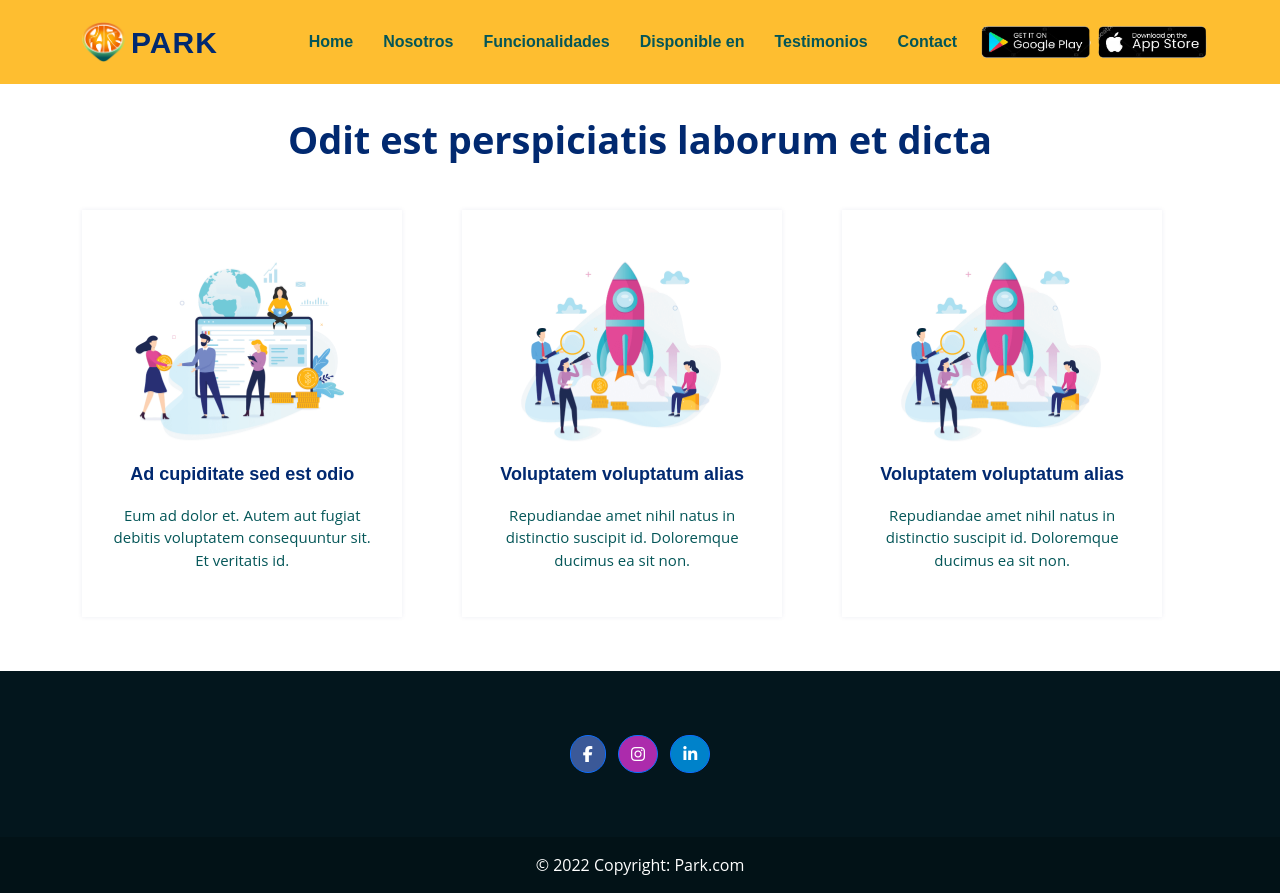
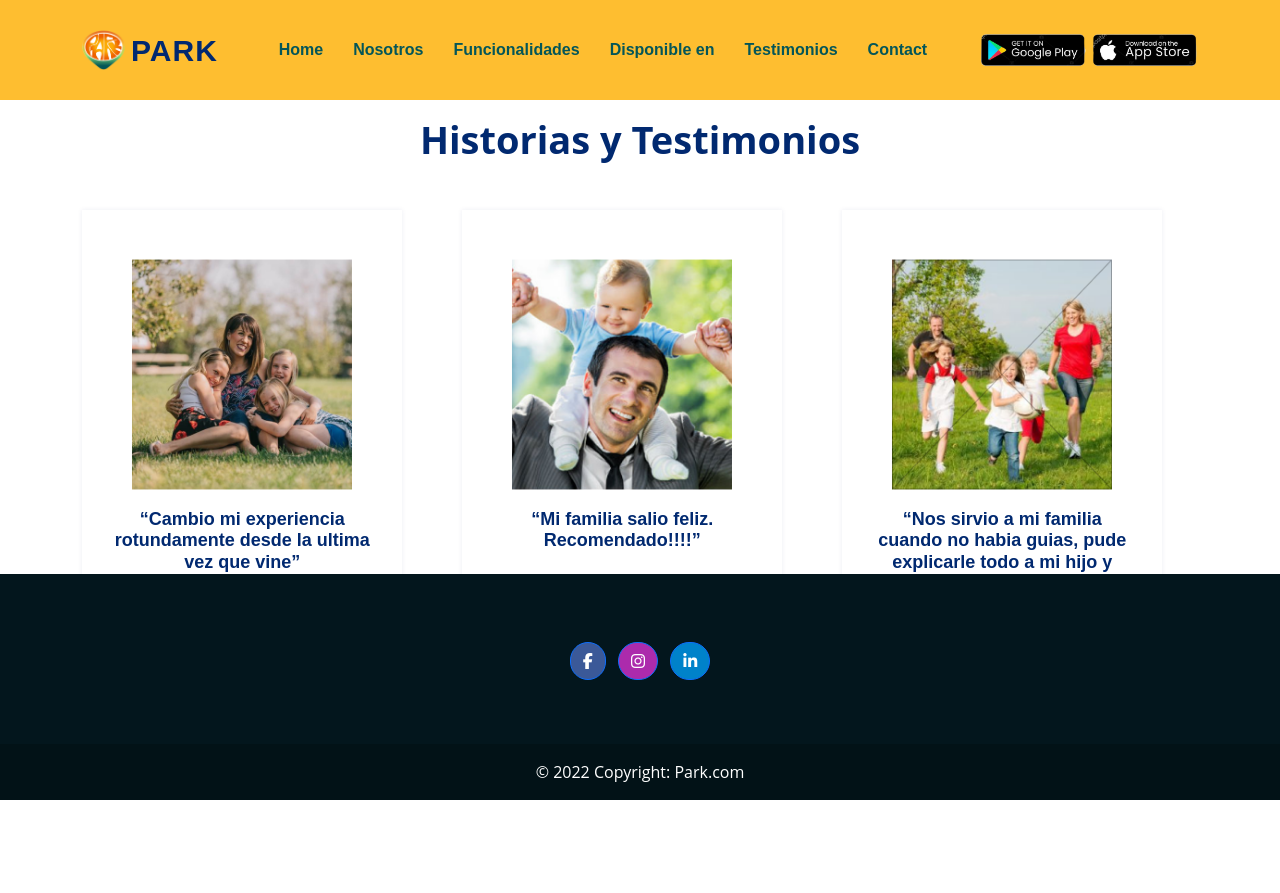
Before and after one commit to Ivanovich0705/IHC-LandingPage, a plain HTML site: page testimonio.html in a window 1280 px wide. After the commit the page ends 800 px from the top, so only its background shows below. Drawn offline with nearby package versions, Linux system fonts and the light colour scheme.

Commit message:
sprint-2

```diff
--- a/assets/css/style.css
+++ b/assets/css/style.css
@@ -15,7 +15,7 @@
 body {
   font-family: "Open Sans", sans-serif;
   color: #045658;
-  min-height: 100%;
+  height: 100%;
 }
 
 a {
@@ -2064,23 +2064,8 @@ section {
 .footer-sm-all{
   background-color: #03161D;
 }
-
 .btn-footer{
   border-radius: 40px;
-}
-.footer-section{
-
-}
-footer{
-  margin-top: auto;
-}
-
-@media (min-width: 992px){
-  .footer-lg-all-fixed{
-    background-color: #03161D;
-    bottom: 0;
-    width: 100%;
-  }
 }
 .alternative-footer{
   font-family: "Open Sans";
@@ -2092,3 +2077,14 @@ footer{
   flex: 0 0 0;
   max-width: 0;
 }
+@media (min-width: 992px){
+  .footer-sm-all{
+    position: absolute;
+    right: 0;
+    bottom: 0;
+    left: 0;
+  }
+}
+footer{
+
+}
--- a/testimonio.html
+++ b/testimonio.html
@@ -5,7 +5,9 @@
     <meta http-equiv="X-UA-Compatible" content="IE=edge">
     <meta name="viewport" content="width=device-width, initial-scale=1.0">
     <!-- Google Fonts -->
+    <title>PARK</title>
   <!-- CSS only -->
+  <link href="assets/img/park_logo.png" rel="icon">
   <script src="https://kit.fontawesome.com/3ce4ed202f.js" crossorigin="anonymous"></script>
     <link href="https://cdn.jsdelivr.net/npm/bootstrap@5.2.0-beta1/dist/css/bootstrap.min.css" rel="stylesheet" integrity="sha384-0evHe/X+R7YkIZDRvuzKMRqM+OrBnVFBL6DOitfPri4tjfHxaWutUpFmBp4vmVor" crossorigin="anonymous">
     <link href="https://unpkg.com/aos@2.3.1/dist/aos.css" rel="stylesheet">
@@ -32,8 +34,9 @@
           <li><a class="nav-link scrollto" href="places.html">Disponible en</a></li>
           <li><a class="nav-link scrollto" href="testimonio.html">Testimonios</a></li>
           <li><a class="nav-link scrollto" href="contact.html">Contact</a></li>
-          <li><img style="width:100%;height:40px;" class="scrollto nav-link nav-img" src="assets/img/store-nav-bar.jpg"> </li>
-        </ul>
+          <li><a href="https://www.apple.com/la/app-store/"><img style="width:100%;height:40px;" class="scrollto nav-link nav-img" src="assets/img/store-nav-bar.jpg"> </a></li>
+          </ul>
+
         <i class="bi bi-list mobile-nav-toggle"></i>
       </nav><!-- .navbar -->
 
@@ -47,31 +50,28 @@
         <div class="container" data-aos="fade-up">
 
           <header class="section-header">
-            <p>Odit est perspiciatis laborum et dicta</p>
+            <p>Historias y Testimonios</p>
           </header>
           <div class="row row-3-only justify-content-between">
 
             <div class="col-lg-4" data-aos="fade-up" data-aos-delay="200">
               <div class="box">
-                <img src="assets/img/values-1.png" class="img-fluid" alt="">
-                <h3>Ad cupiditate sed est odio</h3>
-                <p>Eum ad dolor et. Autem aut fugiat debitis voluptatem consequuntur sit. Et veritatis id.</p>
+                <img src="assets/img/testimonials/testimonials-1.png" class="img-fluid" alt="">
+                <h3>“Cambio mi experiencia rotundamente desde la ultima vez que vine”</h3>
               </div>
             </div>
 
             <div class="col-lg-4 mt-4 mt-lg-0" data-aos="fade-up" data-aos-delay="400">
               <div class="box center-box">
-                <img src="assets/img/values-2.png" class="img-fluid" alt="">
-                <h3>Voluptatem voluptatum alias</h3>
-                <p>Repudiandae amet nihil natus in distinctio suscipit id. Doloremque ducimus ea sit non.</p>
+                <img src="assets/img/testimonials/testimonials-2.png" class="img-fluid" alt="">
+                <h3>“Mi familia salio feliz. Recomendado!!!!”</h3>
               </div>
             </div>
 
             <div class="col-lg-4 mt-4 mt-lg-0"  data-aos="fade-up" data-aos-delay="400">
               <div class="box" >
-                <img src="assets/img/values-2.png" class="img-fluid" alt="">
-                <h3>Voluptatem voluptatum alias</h3>
-                <p>Repudiandae amet nihil natus in distinctio suscipit id. Doloremque ducimus ea sit non.</p>
+                <img src="assets/img/testimonials/testimonials-3.png" class="img-fluid" alt="">
+                <h3>“Nos sirvio a mi familia cuando no habia guias, pude explicarle todo a mi hijo y salio feliz.”</h3>
               </div>
             </div>
 
@@ -89,7 +89,7 @@
             <a
               class="btn btn-footer btn-primary btn-floating m-1"
               style="background-color: #3b5998;"
-              href="#"
+              href="https://es-la.facebook.com/"
               role="button"
               ><i class="fab fa-facebook-f"></i
             ></a>
@@ -98,7 +98,7 @@
             <a
               class="btn  btn-footer btn-primary btn-floating m-1"
               style="background-color: #ac2bac;"
-              href="#!"
+              href="https://www.instagram.com/"
               role="button"
               >
               <i class="fab fa-instagram"></i>
@@ -108,7 +108,7 @@
             <a
               class="btn btn-footer btn-primary btn-floating m-1"
               style="background-color: #0082ca;"
-              href="#!"
+              href="https://pe.linkedin.com/"
               role="button"
               ><i class="fab fa-linkedin-in"></i
             ></a>
```
Also changed, not shown: contact.html (+7 -6 lines), features.html (+6 -4 lines), index.html (+4 -4 lines), places.html (+6 -4 lines), us.html (+6 -4 lines), assets/img/testimonials/testimonials-1.jpg (deleted), assets/img/testimonials/testimonials-1.png (added), assets/img/testimonials/testimonials-2.jpg (deleted), assets/img/testimonials/testimonials-2.png (added), assets/img/testimonials/testimonials-3.jpg (deleted), assets/img/testimonials/testimonials-3.png (added), assets/img/testimonials/testimonials-4.jpg (deleted), assets/img/testimonials/testimonials-5.jpg (deleted).
